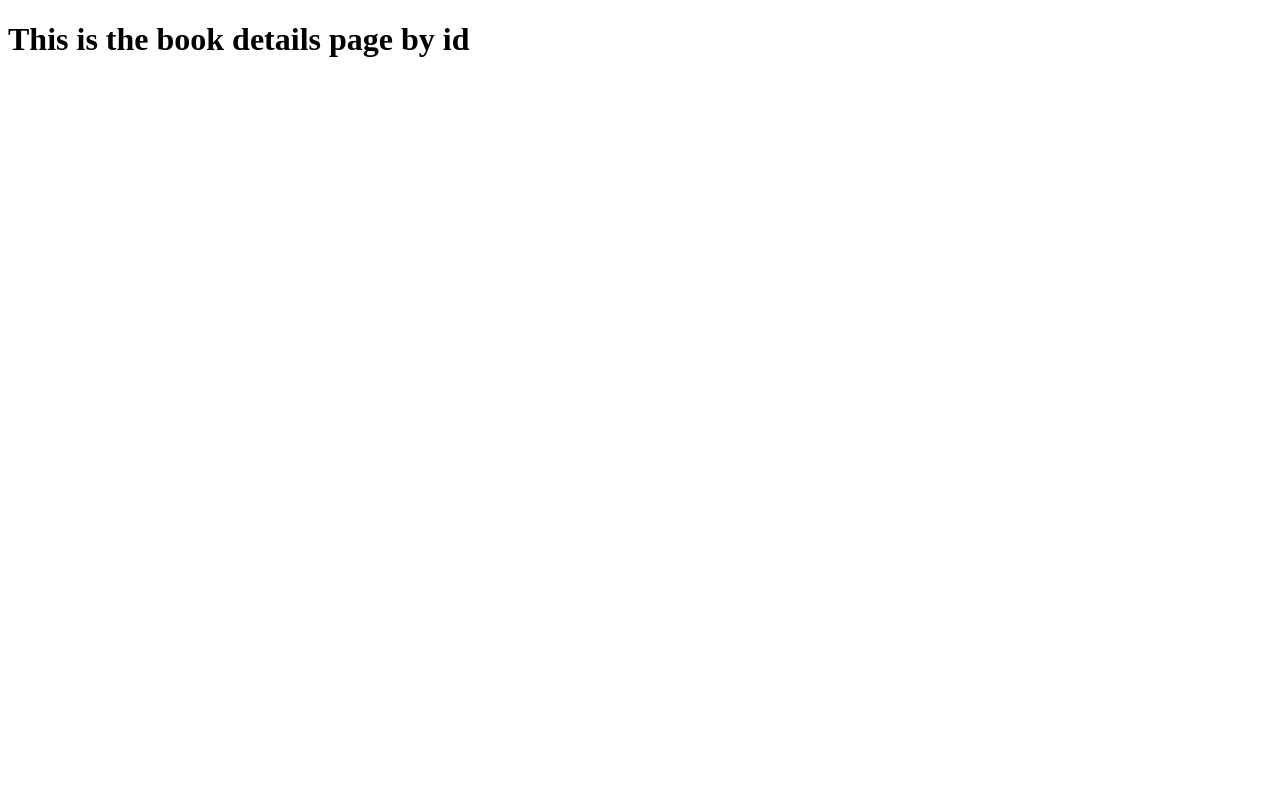
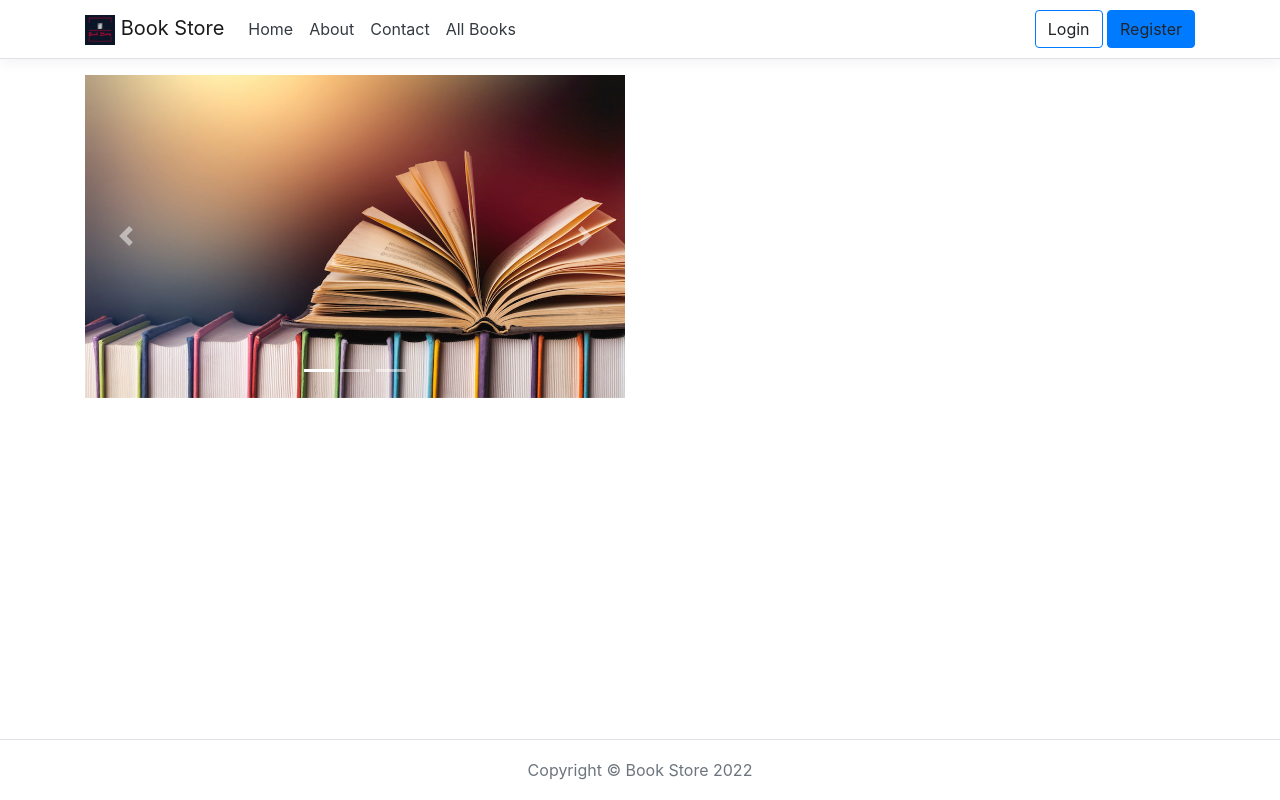
Before and after one commit to isnamdnazim/Bookstore, an ASP.NET Core app: page /Book/GetBook/1 in a window 1280 px wide. Run offline with ASP.NET Core 8, Linux system fonts and the light colour scheme; some libraries are stand-ins or nearby versions.

Commit message:
working with book details page

```diff
--- a/BookStore/BookStore/Controllers/BookController.cs
+++ b/BookStore/BookStore/Controllers/BookController.cs
@@ -24,7 +24,7 @@ namespace BookStore.Controllers
         public ViewResult GetBook(int id)
         {
             var data =  _bookRepository.GetBook(id);
-            return View();
+            return View(data);
         }
 
         public ViewResult SearchBook(string bookName, string authorName)
--- a/BookStore/BookStore/Views/Book/GetAllBooks.cshtml
+++ b/BookStore/BookStore/Views/Book/GetAllBooks.cshtml
@@ -20,7 +20,7 @@
                             <p class="card-text">@item.Description</p>
                             <div class="d-flex justify-content-between align-items-center">
                                 <div class="btn-group">
-                                    <a href="#" class="btn btn-sm btn-outline-secondary">View Details</a>
+                                    <a href="/book/getbook/@item.Id " class="btn btn-sm btn-outline-secondary">View Details</a>
                                 </div>
                                 <small class="text-muted">Author: @item.Author</small>
                             </div>
--- a/BookStore/BookStore/Views/Book/GetBook.cshtml
+++ b/BookStore/BookStore/Views/Book/GetBook.cshtml
@@ -1,16 +1,40 @@
 
 @{
-    Layout = null;
+    Layout = "_Layout";
 }
 
-<!DOCTYPE html>
+<div class="container">
+    <div class="row">
+        <div class="col-md-6">
+            <div id="carouselExampleIndicators" class="carousel slide" data-ride="carousel">
+                <ol class="carousel-indicators">
+                    <li data-target="#carouselExampleIndicators" data-slide-to="0" class="active"></li>
+                    <li data-target="#carouselExampleIndicators" data-slide-to="1"></li>
+                    <li data-target="#carouselExampleIndicators" data-slide-to="2"></li>
+                </ol>
+                <div class="carousel-inner">
+                    <div class="carousel-item active">
+                        <img class="d-block w-100" src="~/images/book/book1.jpg?auto=yes&bg=777&fg=555&text=First slide" alt="First slide">
+                    </div>
+                    <div class="carousel-item">
+                        <img class="d-block w-100" src="~/images/book/book2.jpg?auto=yes&bg=666&fg=444&text=Second slide" alt="Second slide">
+                    </div>
+                    <div class="carousel-item">
+                        <img class="d-block w-100" src="~/images/book/book3.jpg?auto=yes&bg=555&fg=333&text=Third slide" alt="Third slide">
+                    </div>
+                </div>
+                <a class="carousel-control-prev" href="#carouselExampleIndicators" role="button" data-slide="prev">
+                    <span class="carousel-control-prev-icon" aria-hidden="true"></span>
+                    <span class="sr-only">Previous</span>
+                </a>
+                <a class="carousel-control-next" href="#carouselExampleIndicators" role="button" data-slide="next">
+                    <span class="carousel-control-next-icon" aria-hidden="true"></span>
+                    <span class="sr-only">Next</span>
+                </a>
+            </div>
+        </div>
+        <div class="col-md-6">
 
-<html>
-<head>
-    <meta name="viewport" content="width=device-width" />
-    <title>GetBook</title>
-</head>
-<body>
-    <h1>This is the book details page by id</h1>
-</body>
-</html>
+        </div>
+    </div>
+</div>
--- a/BookStore/BookStore/Views/Shared/_Layout.cshtml
+++ b/BookStore/BookStore/Views/Shared/_Layout.cshtml
@@ -5,6 +5,7 @@
     <title>Book Store</title>
     <link href="~/css/Site.css" rel="stylesheet" />
     <link href="~/lib/bootstrap/css/bootstrap.css" rel="stylesheet" />
+    <link rel="stylesheet" href="https://cdn.jsdelivr.net/npm/bootstrap@4.1.3/dist/css/bootstrap.min.css" integrity="sha384-MCw98/SFnGE8fJT3GXwEOngsV7Zt27NXFoaoApmYm81iuXoPkFOJwJ8ERdknLPMO" crossorigin="anonymous">
 </head>
 <body>
     <header>
@@ -51,6 +52,8 @@
         </div>
     </footer>
     <script src="~/lib/jquery/jquery.js"></script>
+    <script src="https://cdn.jsdelivr.net/npm/popper.js@1.14.3/dist/umd/popper.min.js" integrity="sha384-ZMP7rVo3mIykV+2+9J3UJ46jBk0WLaUAdn689aCwoqbBJiSnjAK/l8WvCWPIPm49" crossorigin="anonymous"></script>
+    <script src="https://cdn.jsdelivr.net/npm/bootstrap@4.1.3/dist/js/bootstrap.min.js" integrity="sha384-ChfqqxuZUCnJSK3+MXmPNIyE6ZbWh2IMqE241rYiqJxyMiZ6OW/JmZQ5stwEULTy" crossorigin="anonymous"></script>
     @RenderSection("scripts", required: false)
 </body>
 </html>
```
Also changed, not shown: BookStore/BookStore/Views/Book/SearchBook.cshtml (deleted, +0 -16 lines), BookStore/BookStore/wwwroot/images/book/book1.jpg (added), BookStore/BookStore/wwwroot/images/book/book2.jpg (added), BookStore/BookStore/wwwroot/images/book/book3.jpg (added).
